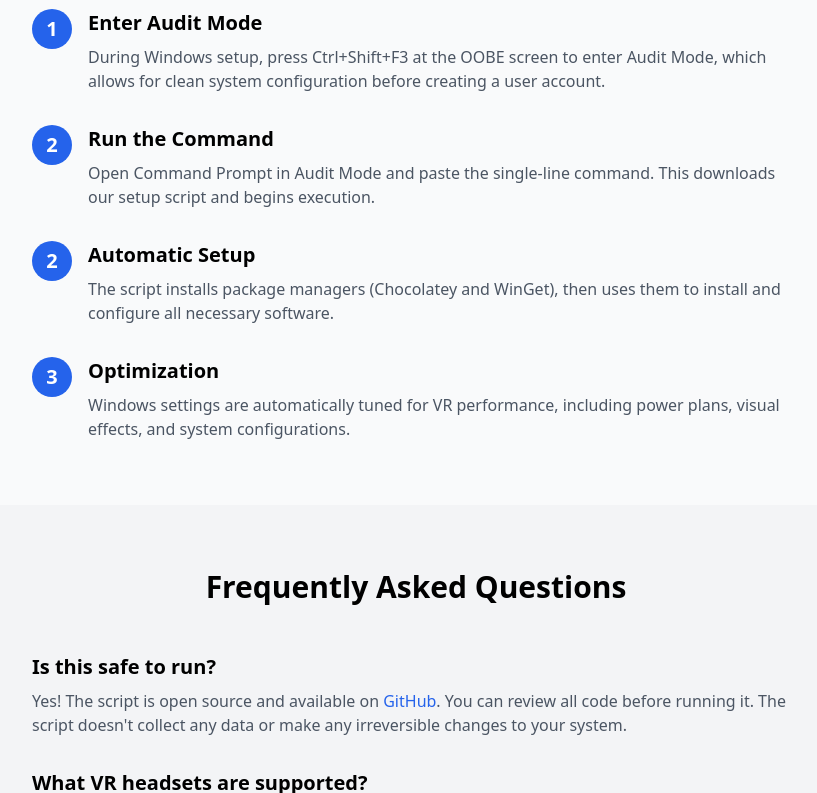
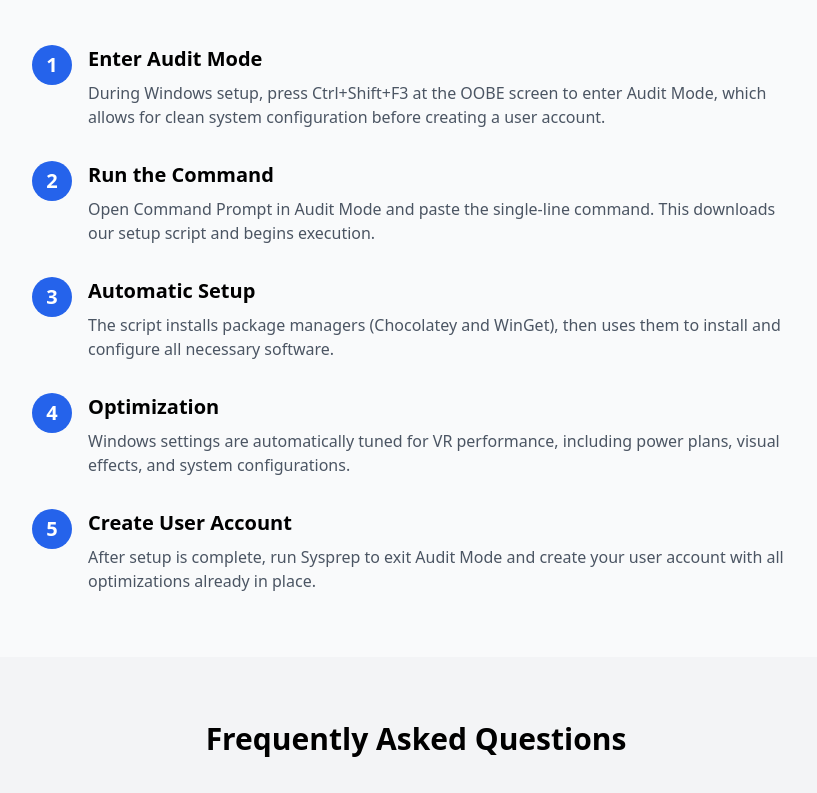
Before and after one commit to cederikdotcom/Hydra-public, a plain HTML site: page index.html in a window 1280 px wide. Shown: the part 1019-1812 px from the top of the page, without its empty margins (224-1041 px from the left). Drawn offline with nearby package versions, Linux system fonts and the light colour scheme.

Commit message:
Update index.html

```diff
--- a/index.html
+++ b/index.html
@@ -43,7 +43,12 @@
                     </button>
                 </div>
 
-                <p class="text-sm opacity-80">Simply copy the command above, paste it into a Command Prompt during Windows Audit Mode, and press Enter</p>
+                <p class="text-sm opacity-80">Simply copy the command above, paste it into Command Prompt during Windows Audit Mode, and press Enter</p>
+
+                <p class="mt-4 text-sm">
+                    <a href="/setup.ps1" class="text-white underline hover:text-blue-200">View setup.ps1</a> |
+                    <a href="/create-user.ps1" class="text-white underline hover:text-blue-200">View create-user.ps1</a>
+                </p>
             </div>
         </div>
     </div>
@@ -105,18 +110,26 @@
                 </div>
 
                 <div class="flex flex-col md:flex-row items-start mb-8">
-                    <div class="flex-shrink-0 bg-blue-600 text-white rounded-full w-10 h-10 flex items-center justify-center font-bold text-xl mb-4 md:mb-0 md:mr-4">2</div>
+                    <div class="flex-shrink-0 bg-blue-600 text-white rounded-full w-10 h-10 flex items-center justify-center font-bold text-xl mb-4 md:mb-0 md:mr-4">3</div>
                     <div>
                         <h3 class="text-xl font-semibold mb-2">Automatic Setup</h3>
                         <p class="text-gray-600">The script installs package managers (Chocolatey and WinGet), then uses them to install and configure all necessary software.</p>
                     </div>
                 </div>
 
-                <div class="flex flex-col md:flex-row items-start">
-                    <div class="flex-shrink-0 bg-blue-600 text-white rounded-full w-10 h-10 flex items-center justify-center font-bold text-xl mb-4 md:mb-0 md:mr-4">3</div>
+                <div class="flex flex-col md:flex-row items-start mb-8">
+                    <div class="flex-shrink-0 bg-blue-600 text-white rounded-full w-10 h-10 flex items-center justify-center font-bold text-xl mb-4 md:mb-0 md:mr-4">4</div>
                     <div>
                         <h3 class="text-xl font-semibold mb-2">Optimization</h3>
                         <p class="text-gray-600">Windows settings are automatically tuned for VR performance, including power plans, visual effects, and system configurations.</p>
+                    </div>
+                </div>
+
+                <div class="flex flex-col md:flex-row items-start">
+                    <div class="flex-shrink-0 bg-blue-600 text-white rounded-full w-10 h-10 flex items-center justify-center font-bold text-xl mb-4 md:mb-0 md:mr-4">5</div>
+                    <div>
+                        <h3 class="text-xl font-semibold mb-2">Create User Account</h3>
+                        <p class="text-gray-600">After setup is complete, run Sysprep to exit Audit Mode and create your user account with all optimizations already in place.</p>
                     </div>
                 </div>
             </div>
```
